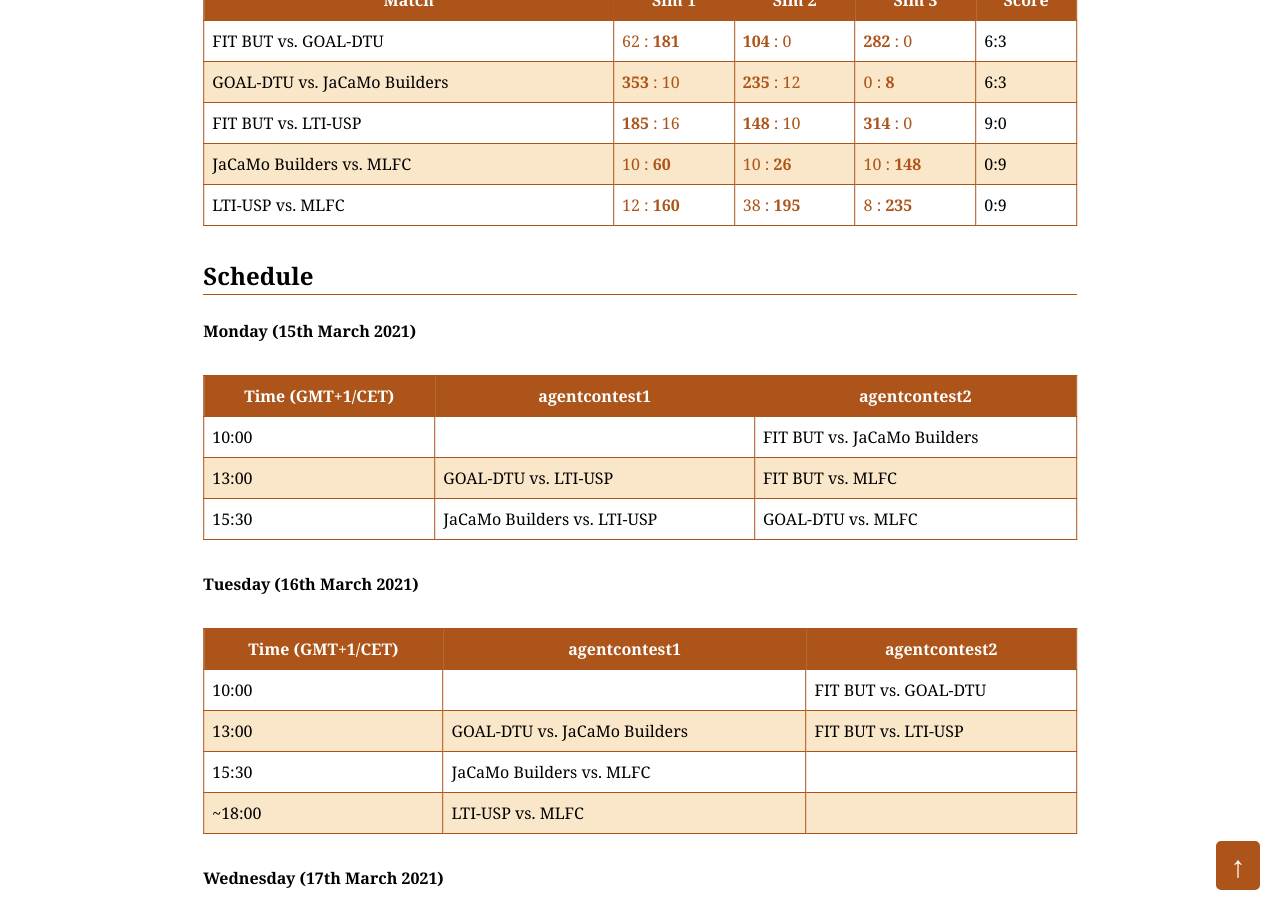
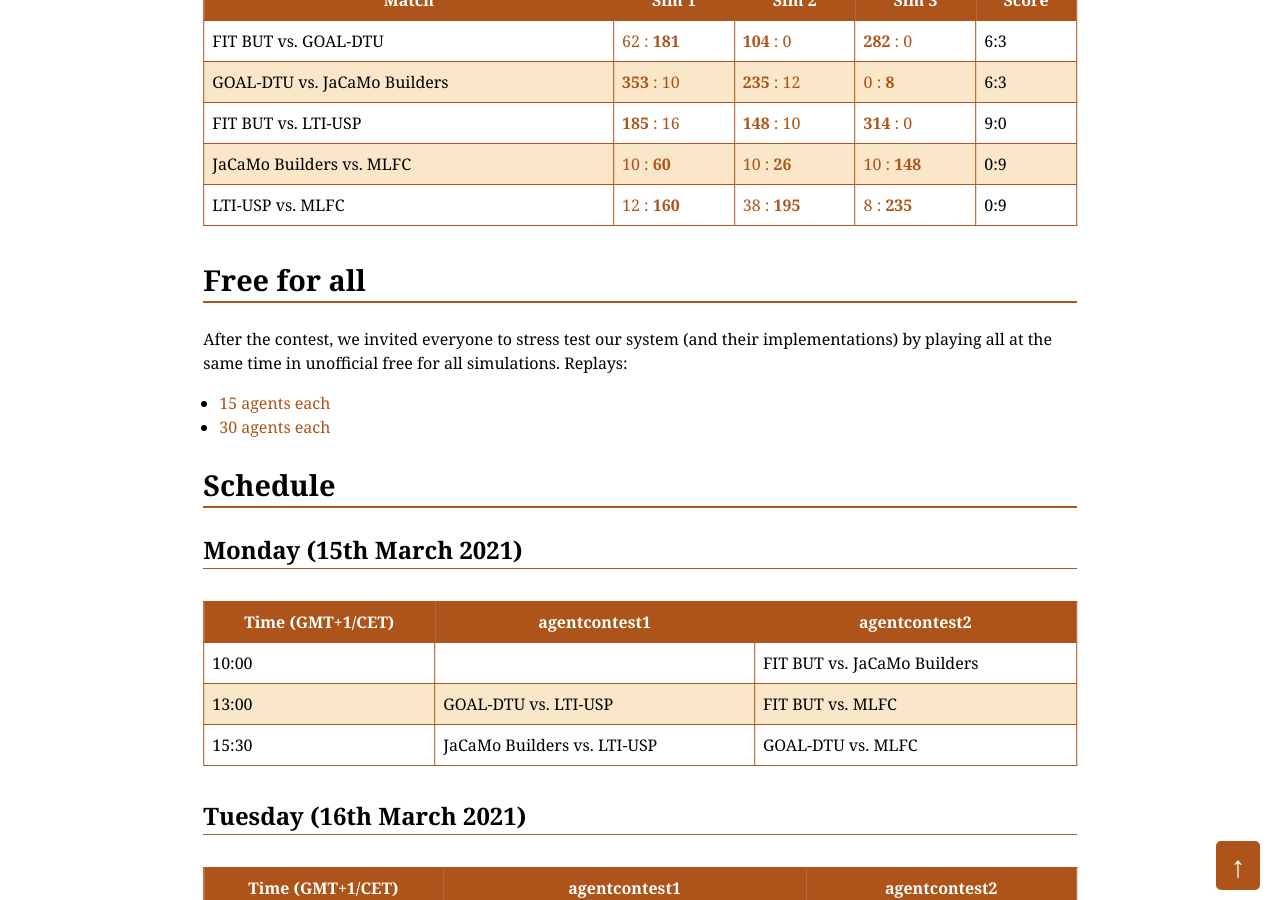
Before and after one commit to agentcontest/agentcontest.github.io, a Jekyll site: the page built from 2020/index.md, in a window 1280 px wide and 900 px high, scrolled down 1862 px. Built offline with Jekyll 4.4.1, drawn with Linux system fonts in a browser that asks for light colours.

Commit message:
make ffa replays available

```diff
--- a/2020/index.md
+++ b/2020/index.md
@@ -51,9 +51,20 @@ FIT BUT vs. LTI-USP | [**185**&nbsp;:&nbsp;16](/replays_2020/?2021-03-16-13-01-3
 JaCaMo Builders vs. MLFC | [10&nbsp;:&nbsp;**60**](/replays_2020/?2021-03-16-14-04-39-1615899879278_JaCaMo_Builders_MLFC) | [10&nbsp;:&nbsp;**26**](/replays_2020/?2021-03-16-14-04-39-1615900844380_JaCaMo_Builders_MLFC) | [10&nbsp;:&nbsp;**148**](/replays_2020/?2021-03-16-14-04-39-1615903514381_JaCaMo_Builders_MLFC) | 0:9
 LTI-USP vs. MLFC | [12&nbsp;:&nbsp;**160**](/replays_2020/?2021-03-16-15-42-22-1615905742452_MLFC_LTIUSP) | [38&nbsp;:&nbsp;**195**](/replays_2020/?2021-03-16-15-42-22-1615906450033_MLFC_LTIUSP) | [8&nbsp;:&nbsp;**235**](/replays_2020/?2021-03-16-15-42-22-1615908596589_MLFC_LTIUSP) | 0:9
 
-### Schedule
+Free for all
+------------
 
-#### Monday (15th March 2021)
+After the contest, we invited everyone to stress test our system
+(and their implementations) by playing all at the same time in unofficial
+free for all simulations. Replays:
+
+* [15 agents each](/replays_2020/?2021-04-01-15-37-38-1617284258519_GOAL-DTU_JaCaMo_Builders_MLFC_FIT_BUT)
+* [30 agents each](/replays_2020/?2021-04-01-15-59-23-1617285563666_FIT_BUT_JaCaMo_Builders_MLFC_GOAL-DTU)
+
+Schedule
+--------
+
+### Monday (15th March 2021)
 
 Time (GMT+1/CET) | agentcontest1 | agentcontest2
 --- | --- | ---
@@ -61,7 +72,7 @@ Time (GMT+1/CET) | agentcontest1 | agentcontest2
 13:00 | GOAL-DTU vs. LTI-USP | FIT BUT vs. MLFC
 15:30 | JaCaMo Builders vs. LTI-USP | GOAL-DTU vs. MLFC
 
-#### Tuesday (16th March 2021)
+### Tuesday (16th March 2021)
 
 Time (GMT+1/CET) | agentcontest1 | agentcontest2
 --- | --- | ---
@@ -70,7 +81,7 @@ Time (GMT+1/CET) | agentcontest1 | agentcontest2
 15:30 | JaCaMo Builders vs. MLFC |
 ~18:00 | LTI-USP vs. MLFC |
 
-#### Wednesday (17th March 2021)
+### Wednesday (17th March 2021)
 
 15:00 GMT+1/CET: **Watch party**. Grab some snacks, join us in the chat and we'll watch the match replays together.
 
```
